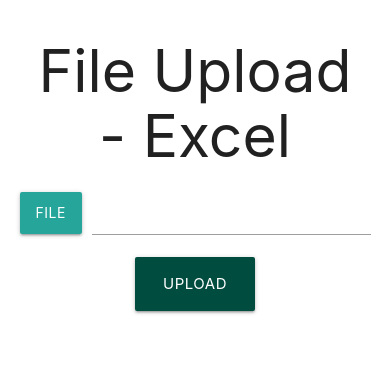
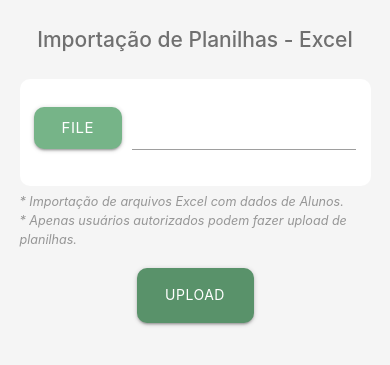
Before and after one commit to eduardamirelly/smt, a Django app: page /import/excel/ in a window 390 px wide. Shown: the top 365 px of the page. Run offline with Django 3.2, Linux system fonts and the light colour scheme.

Commit message:
Template importAlunos.html

```diff
--- /dev/null
+++ b/core/static/css/custom-import.css
@@ -0,0 +1,86 @@
+/* Custom File Upload */
+
+body{
+    background-color: #F5F5F5;
+}
+
+.title-h2 h2{
+    color: #707070;
+    font-weight: 500;
+    font-size: 2.8em;
+    margin: 5% 0%;
+}
+
+.form-file{
+    background-color: white;
+    padding: 4%;
+    border-radius: 10px;
+}
+
+.div-p{
+    margin-top: 2%;
+}
+.div-p p{
+    font-size: 0.9em;
+    margin: 0;
+    font-weight: 400;
+    font-style: italic;
+    color: #969696;
+}
+
+.btn-file{
+    background-color: #76B488;
+    border-radius: 10px;
+}
+.btn-file:hover{
+    background-color: #76B488;
+}
+
+.div-submit-btn{
+    margin-top: 5%;
+}
+.btn-upload{
+    background-color: #59926A;
+    border-radius: 10px;
+    width: 15vw;
+    height: 55px;
+    text-align: center;
+    font-weight: 400;
+}
+.btn-upload:hover{
+    background-color: #59926A;
+}
+
+@media screen and (max-width: 700px){
+    .title-h2 h2{
+        font-size: 2.4em;
+        margin: 8% 0%;
+    }
+    .btn-upload{
+        width: 20vw;
+    }
+}
+
+@media screen and (max-width: 600px){
+    .title-h2 h2{
+        font-size: 2em;
+    }
+    .btn-upload{
+        width: 24vw;
+    }
+}
+
+@media screen and (max-width: 450px){
+    .title-h2 h2{
+        font-size: 1.8em;
+    }
+}
+
+@media screen and (max-width: 400px){
+    .title-h2 h2{
+        font-size: 1.5em;
+    }
+    .btn-upload{
+        width: 30vw;
+    }
+}
--- a/core/static/css/custom.css
+++ /dev/null
@@ -1 +0,0 @@
-/* Custom File Upload */
--- a/core/templates/importAlunos.html
+++ b/core/templates/importAlunos.html
@@ -9,20 +9,22 @@
     <meta name="description" content="">
     <meta name="viewport" content="width=device-width, initial-scale=1">
     <link rel="stylesheet" href="{% static 'css/materialize.css' %}">
+    <link rel="stylesheet" href="{% static 'css/custom-import.css' %}">
     <link href="https://fonts.googleapis.com/icon?family=Material+Icons" rel="stylesheet">
 </head>
 <body>
 
     <section>
-        <div class="container center">
-            <h1>File Upload - Excel</h1>
+        <div class="container">
+            <div class="center title-h2">
+                <h2>Importação de <span> Planilhas - Excel </span></h1>
             </div>
-
-        <div class="container center">
+            <div>
                 <form method="POST" enctype="multipart/form-data">
                     {% csrf_token %}
+                    <div class="form-file">
                         <div class="file-field input-field">
-                  <div class="btn">
+                            <div class="btn btn-large btn-file">
                                 <span>File</span>
                                 <input type="file" accept="application/vnd.ms-excel, application/vnd.openxmlformats-officedocument.spreadsheetml.sheet" name="file-excel">
                             </div>
@@ -30,10 +32,16 @@
                                 <input class="file-path validate" type="text">
                             </div>
                         </div>
-              <div>
-                  <button class="btn btn-large #004d40 teal darken-4" type="submit">Upload</button>
+                    </div>
+                    <div class="div-p">
+                        <p>* Importação de arquivos Excel com dados de Alunos.</p>
+                        <p>* Apenas usuários autorizados podem fazer upload de planilhas.</p>
+                    </div>
+                    <div class="div-submit-btn center">
+                        <button class="btn btn-upload" type="submit">Upload</button>
                     </div>
                 </form>
+            </div>
         </div>
     </section>
 
```
Lines whose indentation alone changed are shown as unchanged.
